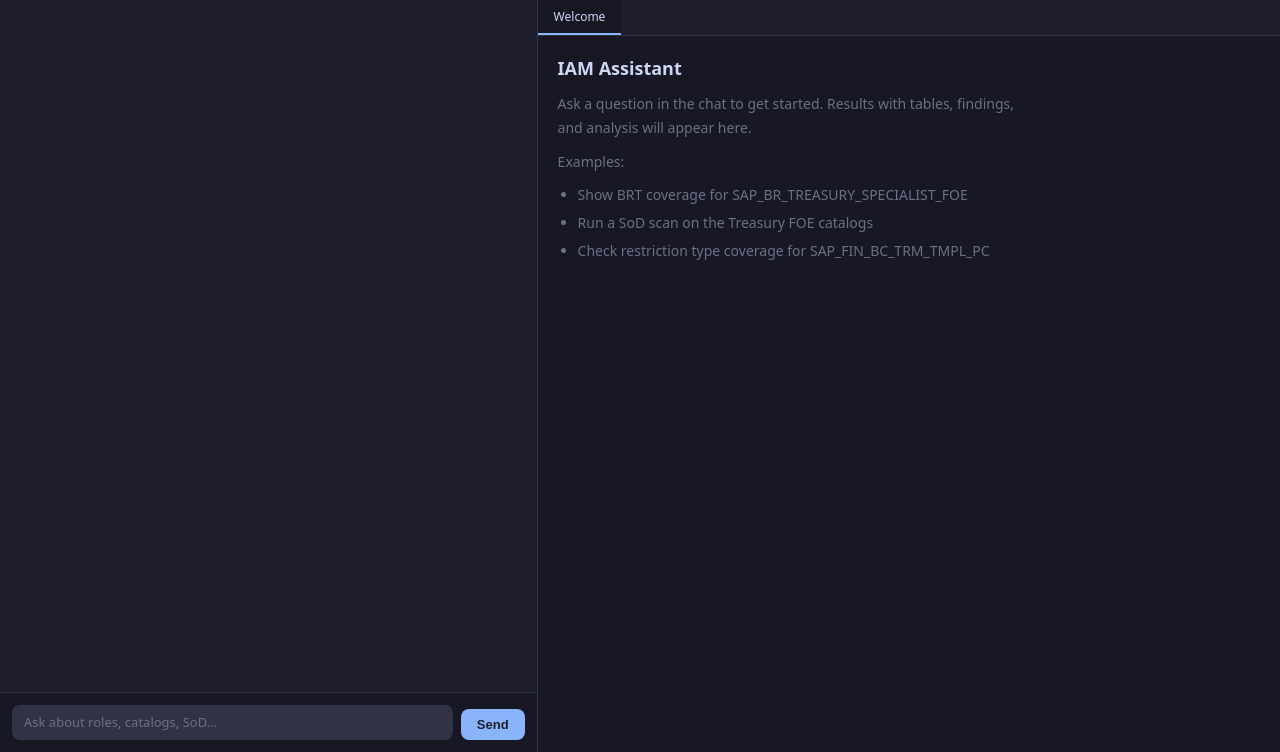
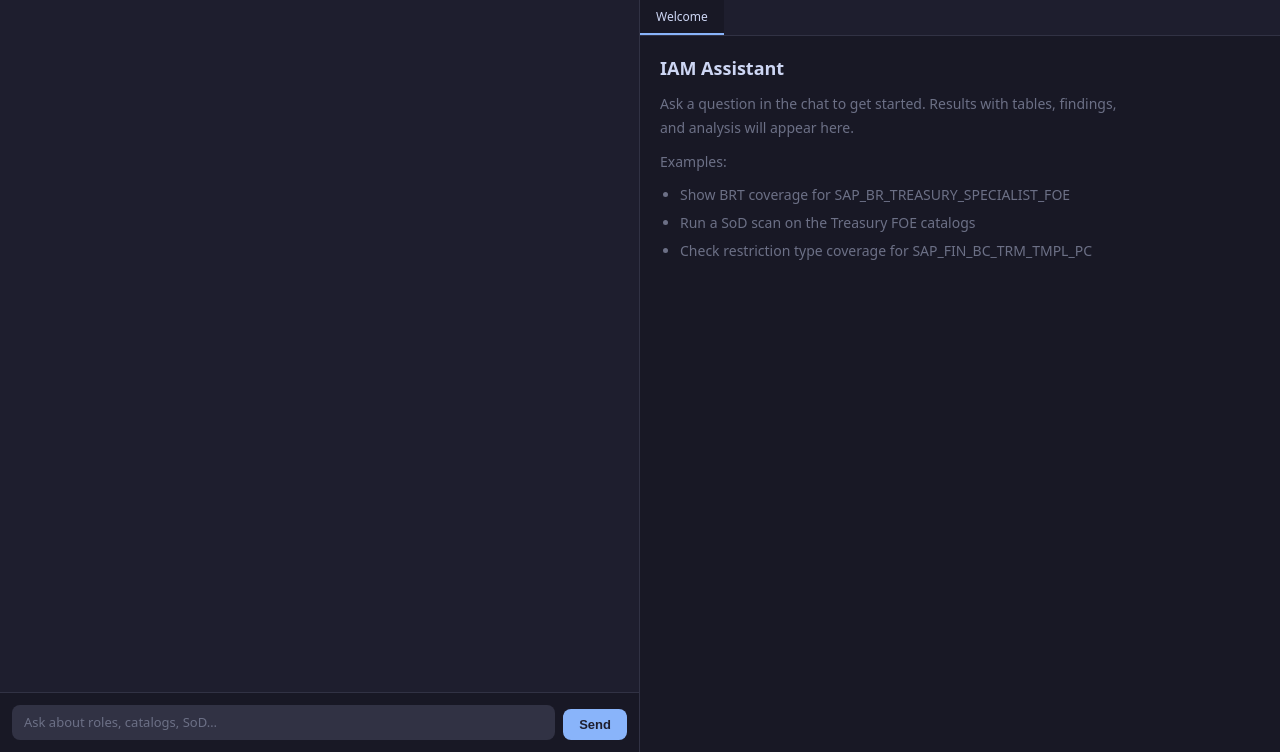
Before and after one commit to i015289/IAM-Assistant, a Python web app: template ui/templates/index.html in a window 1280 px wide. Shown: the part 48-800 px from the top of the page. Run offline with Jinja, Linux system fonts and the light colour scheme; the template is opened without the code that fills it, so the values that code supplies are empty; some libraries are stand-ins or nearby versions.

Commit message:
style(ui): widen chat panel to 50% and AI bubble to 95%

```diff
--- a/ui/static/style.css
+++ b/ui/static/style.css
@@ -41,7 +41,7 @@ html, body { height: 100%; background: var(--bg); color: var(--text); font-famil
 
 /* Chat panel */
 #chat-panel {
-  width: 42%;
+  width: 50%;
   border-right: 1px solid var(--border);
   display: flex; flex-direction: column;
   background: var(--bg);
@@ -56,7 +56,7 @@ html, body { height: 100%; background: var(--bg); color: var(--text); font-famil
   border-radius: 12px 12px 2px 12px;
   padding: 10px 14px; max-width: 85%;
 }
-.msg-ai-wrap { align-self: flex-start; display: flex; gap: 8px; max-width: 90%; }
+.msg-ai-wrap { align-self: flex-start; display: flex; gap: 8px; max-width: 95%; }
 .ai-avatar {
   width: 26px; height: 26px; background: var(--accent);
   border-radius: 50%; display: flex; align-items: center; justify-content: center;
```
